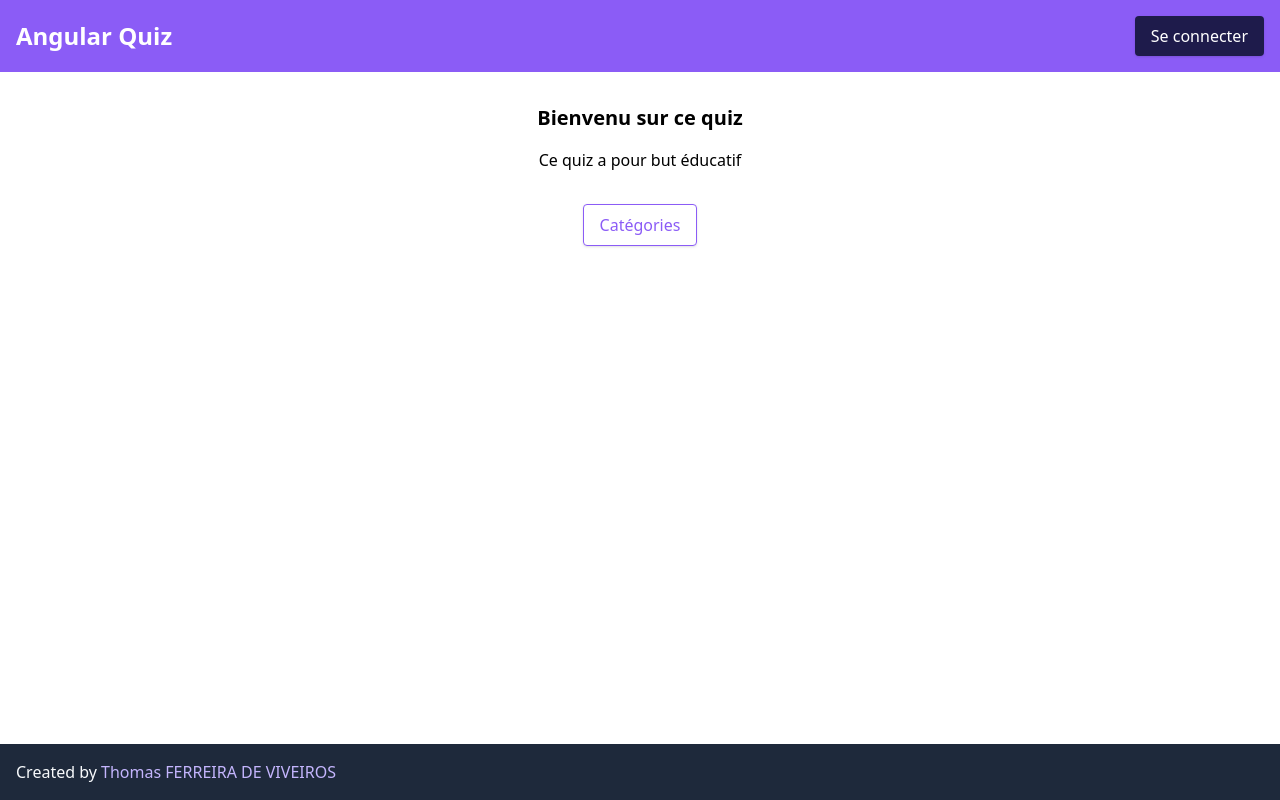
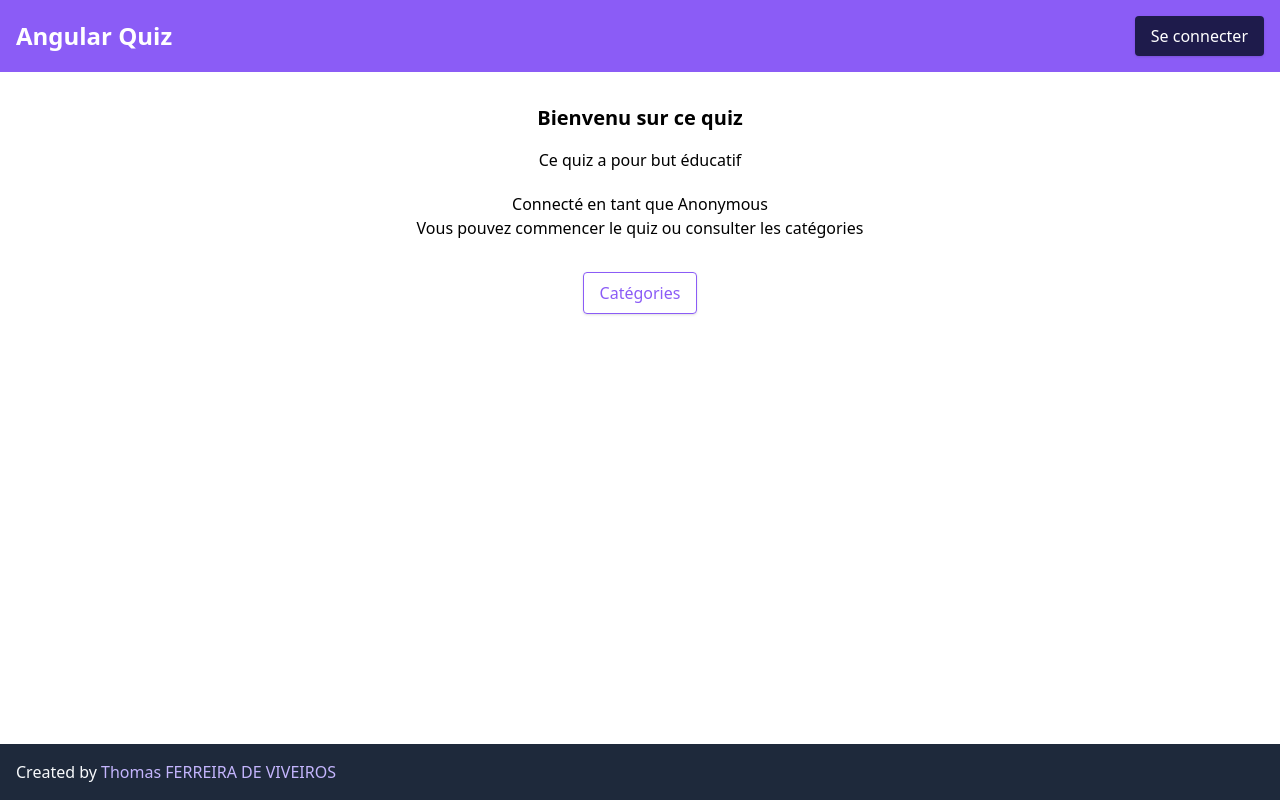
Before and after one commit to LouisRvlE/angular-quiz, an Angular app: page / in a window 1280 px wide. Built offline with nearby package versions, Linux system fonts and the light colour scheme.

Commit message:
Refactor HomeComponent: replace playerName with name getter for improved user handling and update template for better presentation

```diff
--- a/src/app/home/home.component.html
+++ b/src/app/home/home.component.html
@@ -1,6 +1,11 @@
 <section class="home">
   <h2 class="home_title">Bienvenu sur ce quiz</h2>
-  <p class="home_presentation">Ce quiz a pour but éducatif</p>
+  <p class="home_presentation mb-5">Ce quiz a pour but éducatif</p>
+
+  <p class="text-center">Connecté en tant que {{ name }}</p>
+  <p class="text-center">
+    Vous pouvez commencer le quiz ou consulter les catégories
+  </p>
 
   <button class="home_quiz-btn btn--outline" (click)="navigateToCategories()">
     Catégories
--- a/src/app/home/home.component.ts
+++ b/src/app/home/home.component.ts
@@ -9,19 +9,15 @@ import { AuthService } from '../auth/auth.service';
   standalone: false,
 })
 export class HomeComponent implements OnInit {
-  playerName = '';
-  isPlayerNameConfirmed = false;
-
   constructor(private router: Router, private authService: AuthService) {}
 
   ngOnInit(): void {
     //Nous verrons plus tard comment gérer cela avec des observables
     this.authService.isUserConnected();
-    this.playerName = this.authService.user?.username || '';
   }
 
-  get isPlayerNameFill() {
-    return this.playerName.length < 1;
+  get name() {
+    return this.authService.user?.username || 'Anonymous';
   }
 
   navigateToCategories() {
```
